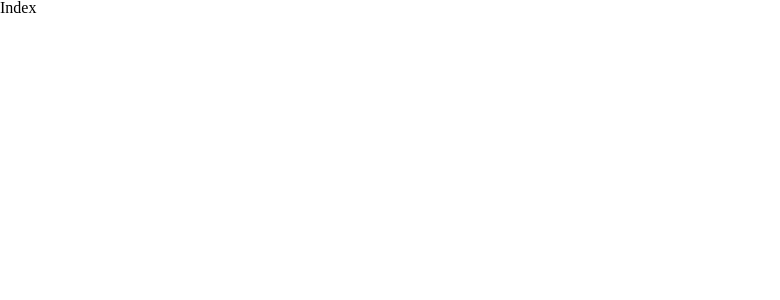
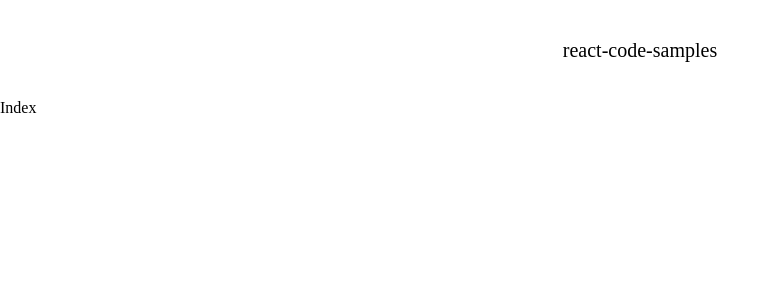
Before and after one commit to nekikara/react-code-samples, a Next.js app: page / in a window 1280 px wide. Shown: the top 300 px of the page, without its empty margins (0-780 px from the left). Built offline with nearby package versions, Linux system fonts and the light colour scheme.

Commit message:
Install styled-components and put header on index page

```diff
--- /dev/null
+++ b/components/Header.tsx
@@ -0,0 +1,29 @@
+import styled from 'styled-components';
+
+const Container = styled.section`
+  width: 100%;
+  height: 100px;
+  display: flex;
+  justify-content: center;
+`;
+
+const VerticalCenter = styled.div`
+  display: flex;
+  flex-direction: column;
+  justify-content: center;
+`;
+
+const HeaderTitle = styled.h2`
+  font-size: 20px;
+  text-align: center;
+`;
+
+const Header = () => (
+  <Container>
+    <VerticalCenter>
+      <HeaderTitle>react-code-samples</HeaderTitle>
+    </VerticalCenter>
+  </Container>
+);
+
+export default Header;
--- a/package.json
+++ b/package.json
@@ -23,9 +23,11 @@
   "dependencies": {
     "next": "^8.1.0",
     "react": "^16.8.6",
-    "react-dom": "^16.8.6"
+    "react-dom": "^16.8.6",
+    "styled-components": "^4.2.0"
   },
   "devDependencies": {
+    "@types/styled-components": "^4.1.15",
     "@zeit/next-typescript": "^1.1.1"
   }
 }
--- a/pages/index.tsx
+++ b/pages/index.tsx
@@ -1,3 +1,10 @@
-const Index = () => <div>Index</div>;
+import Header from "../components/Header";
+
+const Index = () => (
+  <>
+    <Header />
+    Index
+  </>
+);
 
 export default Index;
```
